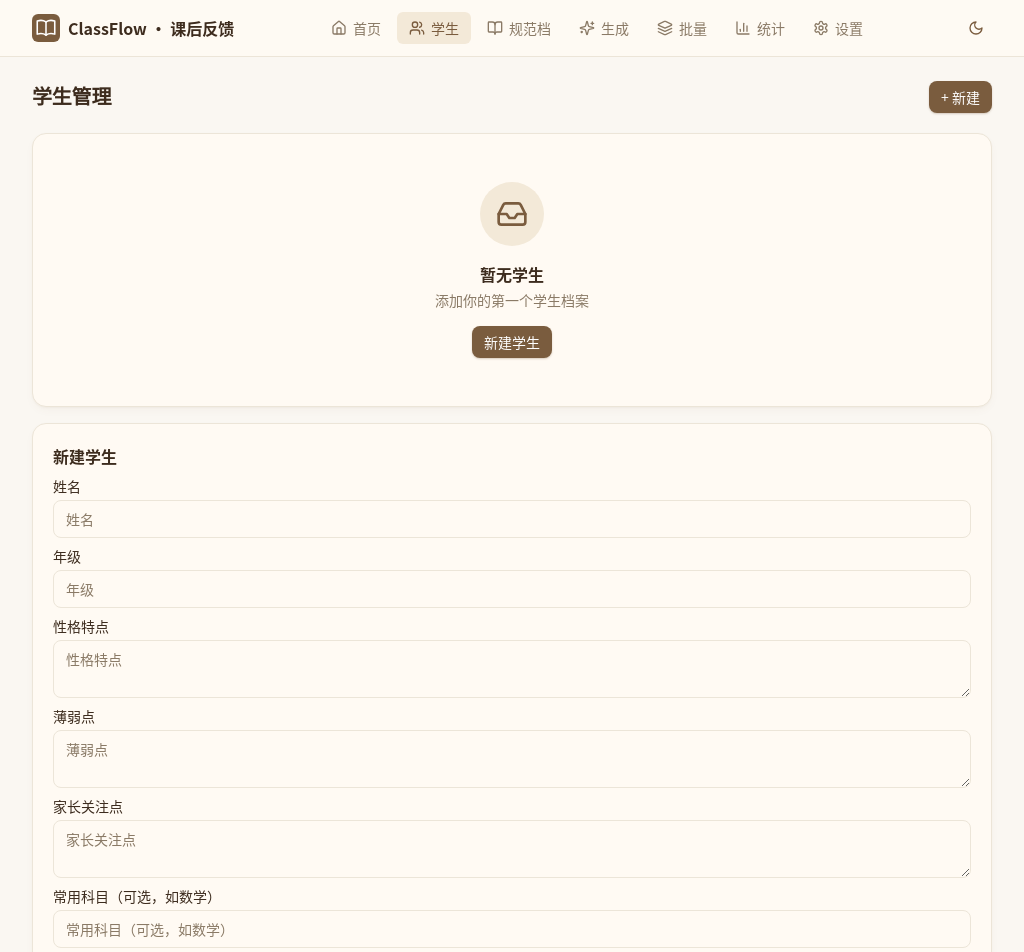
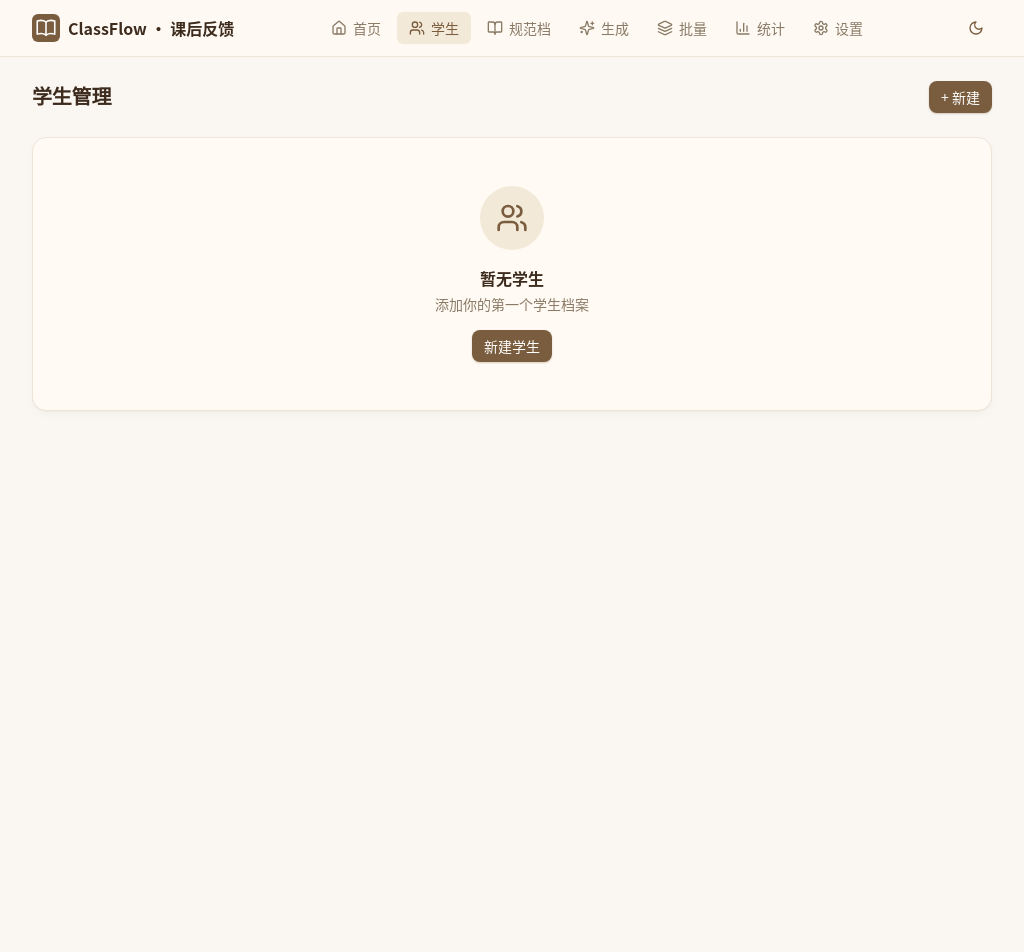
Before and after one commit to qbjsdsb/classroomfeedback, a React (Vite) app: page /#/students in a window 1280 px wide. Shown: the top 952 px of the page, without its empty margins (128-1152 px from the left). After the commit the page ends 800 px from the top, so only its background shows below. Built offline with nearby package versions, Linux system fonts and the light colour scheme.

Commit message:
refactor(ui): 学生列表网格化+编辑表单分区

```diff
--- a/src/pages/StudentsPage.tsx
+++ b/src/pages/StudentsPage.tsx
@@ -4,6 +4,7 @@ import { Student } from "../types";
 import { listStudents, createStudent, updateStudent, deleteStudent } from "../hooks/useStudents";
 import { useNotify } from "../hooks/useNotify";
 import { EmptyState } from "../components/EmptyState";
+import { Users } from "lucide-react";
 
 const EMPTY: Omit<Student, "id" | "createdAt"> = { name: "", grade: "", personality: "", weaknesses: "", parentFocus: "", defaultSubject: "" };
 
@@ -15,7 +16,7 @@ export default function StudentsPage() {
   const reload = async () => setList(await listStudents());
   useEffect(() => { reload(); }, []);
 
-  const startNew = () => { setEditing(null); setForm(EMPTY); };
+  const startNew = () => { setEditing({} as Student); setForm(EMPTY); };
   const startEdit = (s: Student) => { setEditing(s); setForm({ name: s.name, grade: s.grade, personality: s.personality, weaknesses: s.weaknesses, parentFocus: s.parentFocus, defaultSubject: s.defaultSubject }); };
   const submit = async () => {
     if (editing?.id) await updateStudent(editing.id, form);
@@ -29,28 +30,49 @@ export default function StudentsPage() {
   };
 
   return (
-    <div className="space-y-4">
+    <div className="space-y-6">
       <div className="page-header">
-        <h1 className="text-xl font-bold">学生管理</h1>
+        <h1 className="page-title text-xl font-bold">学生管理</h1>
         <button onClick={startNew} className="btn-primary">+ 新建</button>
       </div>
       {list.length === 0 ? (
-        <EmptyState title="暂无学生" hint="添加你的第一个学生档案" action={<button className="btn-primary" onClick={startNew}>新建学生</button>} />
+        <EmptyState icon={Users} title="暂无学生" hint="添加你的第一个学生档案" action={<button className="btn-primary" onClick={startNew}>新建学生</button>} />
       ) : (
-        <div className="grid grid-cols-1 gap-2">
+        <div className="grid grid-cols-1 sm:grid-cols-2 lg:grid-cols-3 gap-4">
           {list.map(s => (
-            <div key={s.id} className="card card-hover flex justify-between items-center">
-              <span><NavLink to={`/students/${s.id}`} className="text-primary">{s.name}</NavLink>（{s.grade}）</span>
-              <span className="space-x-2 text-sm">
-                <button onClick={() => startEdit(s)} className="btn-ghost">编辑</button>
-                <button onClick={() => remove(s.id!)} className="btn-danger">删除</button>
+            <div key={s.id} className="card card-hover flex flex-col">
+              <div className="flex items-start justify-between gap-2">
+                <NavLink to={`/students/${s.id}`} className="flex items-center gap-3 min-w-0">
+                  <div className="shrink-0 w-10 h-10 rounded-full bg-primary-surface text-primary flex items-center justify-center font-semibold">
+                    {s.name.charAt(0)}
+                  </div>
+                  <div className="min-w-0">
+                    <h3 className="font-semibold text-text truncate hover:text-primary">{s.name}</h3>
+                    <p className="text-xs text-text-muted">{s.grade || "未填年级"}</p>
+                  </div>
+                </NavLink>
+                {s.defaultSubject && (
+                  <span className="shrink-0 bg-primary-surface text-primary text-xs px-2 py-0.5 rounded-md">
+                    {s.defaultSubject}
                   </span>
+                )}
+              </div>
+              {s.weaknesses && (
+                <p className="mt-3 text-sm text-text-muted line-clamp-2 flex-1">{s.weaknesses}</p>
+              )}
+              <div className="mt-3 pt-3 border-t border-border flex gap-2">
+                <button onClick={() => startEdit(s)} className="btn-ghost text-xs">编辑</button>
+                <button onClick={() => remove(s.id!)} className="btn-ghost text-xs text-red-600">删除</button>
+              </div>
             </div>
           ))}
         </div>
       )}
-      <div className="card space-y-2">
-        <h2 className="section-title">{editing ? "编辑" : "新建"}学生</h2>
+      {editing && (
+        <>
+          <div className="card space-y-4">
+            <h2 className="section-title">{editing.id ? "编辑" : "新建"}学生</h2>
+            <div className="grid grid-cols-1 sm:grid-cols-2 gap-4">
               <div className="form-field">
                 <label className="label">姓名</label>
                 <input className="input" placeholder="姓名" value={form.name} onChange={e => setForm({ ...form, name: e.target.value })} />
@@ -59,24 +81,39 @@ export default function StudentsPage() {
                 <label className="label">年级</label>
                 <input className="input" placeholder="年级" value={form.grade} onChange={e => setForm({ ...form, grade: e.target.value })} />
               </div>
+            </div>
+            <div className="form-field">
+              <label className="label">常用科目（可选，如数学）</label>
+              <input className="input" placeholder="常用科目" value={form.defaultSubject} onChange={e => setForm({ ...form, defaultSubject: e.target.value })} />
+            </div>
+          </div>
+
+          <div className="card space-y-4">
+            <h2 className="section-title">学习情况</h2>
             <div className="form-field">
               <label className="label">性格特点</label>
-          <textarea className="input" placeholder="性格特点" value={form.personality} onChange={e => setForm({ ...form, personality: e.target.value })} />
+              <textarea className="input" rows={2} placeholder="性格特点" value={form.personality} onChange={e => setForm({ ...form, personality: e.target.value })} />
             </div>
             <div className="form-field">
               <label className="label">薄弱点</label>
-          <textarea className="input" placeholder="薄弱点" value={form.weaknesses} onChange={e => setForm({ ...form, weaknesses: e.target.value })} />
+              <textarea className="input" rows={2} placeholder="薄弱点" value={form.weaknesses} onChange={e => setForm({ ...form, weaknesses: e.target.value })} />
             </div>
+          </div>
+
+          <div className="card space-y-4">
+            <h2 className="section-title">家长沟通</h2>
             <div className="form-field">
               <label className="label">家长关注点</label>
-          <textarea className="input" placeholder="家长关注点" value={form.parentFocus} onChange={e => setForm({ ...form, parentFocus: e.target.value })} />
+              <textarea className="input" rows={2} placeholder="家长关注点" value={form.parentFocus} onChange={e => setForm({ ...form, parentFocus: e.target.value })} />
             </div>
-        <div className="form-field">
-          <label className="label">常用科目（可选，如数学）</label>
-          <input className="input" placeholder="常用科目（可选，如数学）" value={form.defaultSubject} onChange={e => setForm({ ...form, defaultSubject: e.target.value })} />
           </div>
-        <button onClick={submit} className="btn-primary">保存</button>
+
+          <div className="flex gap-2">
+            <button onClick={submit} className="btn-primary px-4 py-2">保存</button>
+            <button onClick={() => setEditing(null)} className="btn-soft px-4 py-2">取消</button>
           </div>
+        </>
+      )}
     </div>
   );
 }
```
Lines whose indentation alone changed are shown as unchanged.
